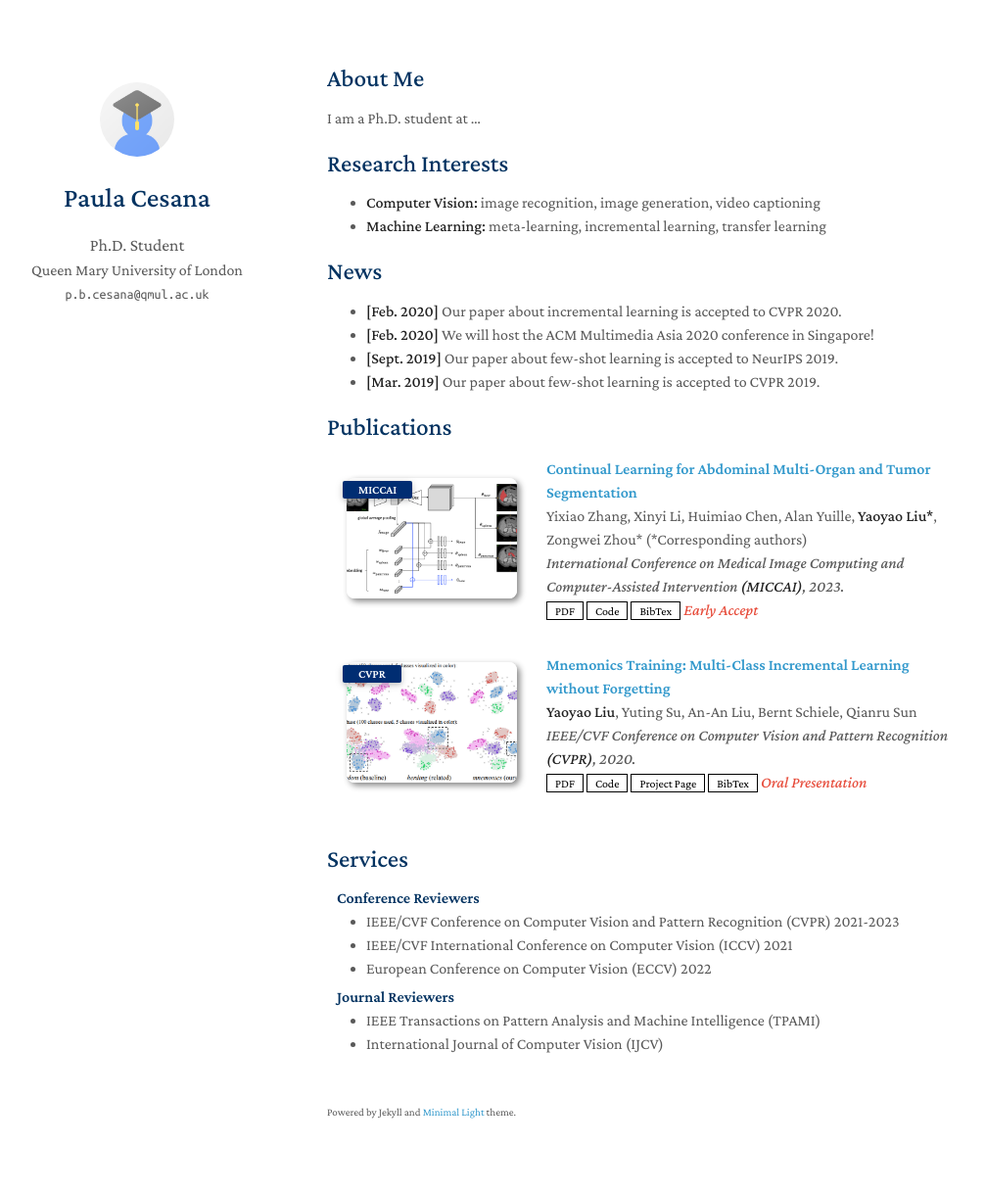
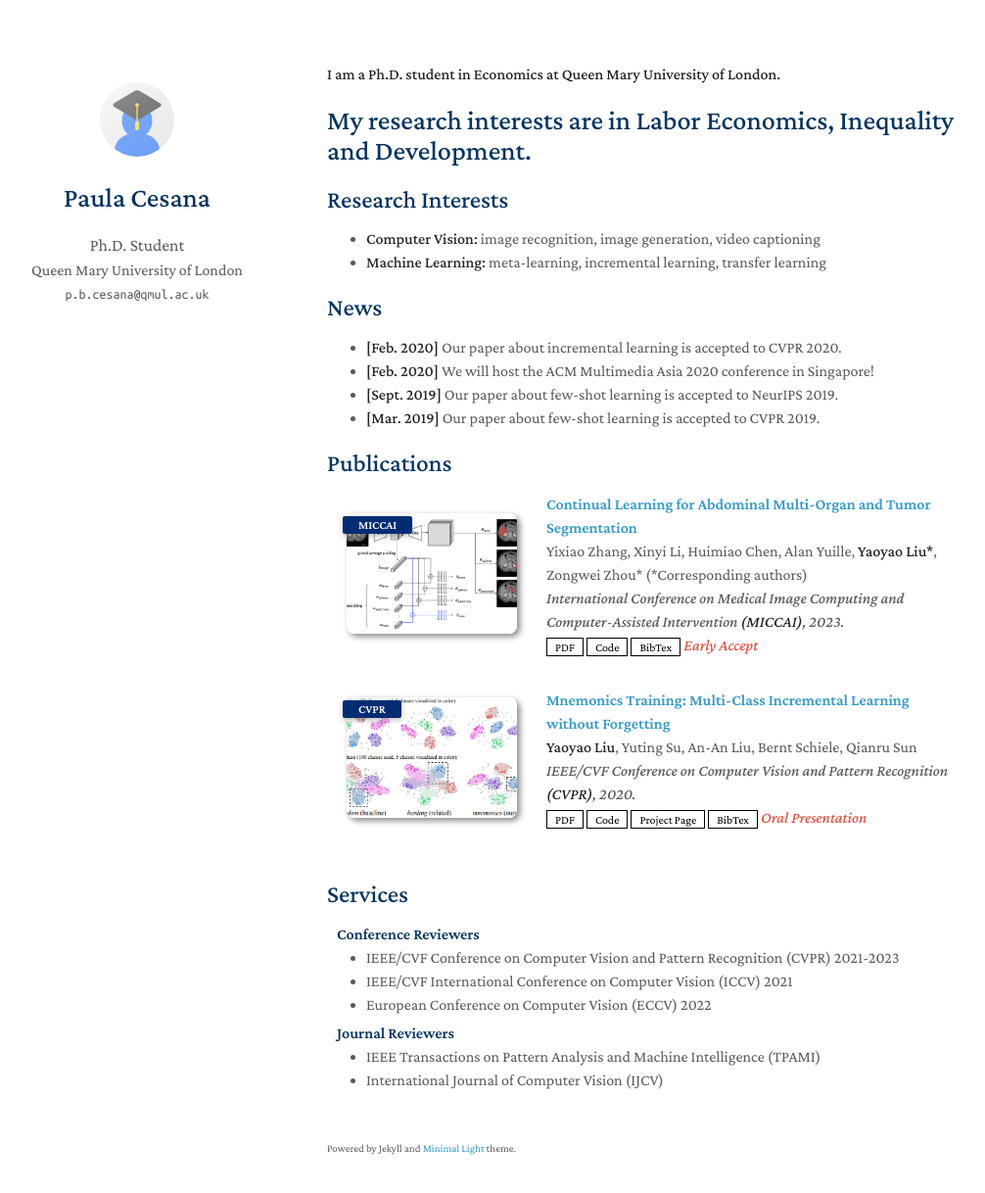
Before and after one commit to paulacesana/paulacesana.github.io, a Jekyll site: the page built from index.md, in a window 1280 px wide and 1253 px high. Shown: the top 1218 px of the window at 98% size, without its empty margins (136-1142 px from the left). Built offline with Jekyll 4.4.1, drawn with Linux system fonts in a browser that asks for light colours; a style sheet for code colours, icons or effects is not loaded; our own code applies the rules of GitHub Pages for plain Markdown files.

Commit message:
Update index.md
added simple description ~ * vs #

```diff
--- a/index.md
+++ b/index.md
@@ -2,9 +2,9 @@
 layout: homepage
 ---
 
-## About Me
+ **I am a Ph.D. student in Economics at Queen Mary University of London.**
 
-I am a Ph.D. student at ...
+# My research interests are in Labor Economics, Inequality and Development.
 
 ## Research Interests
 
```
